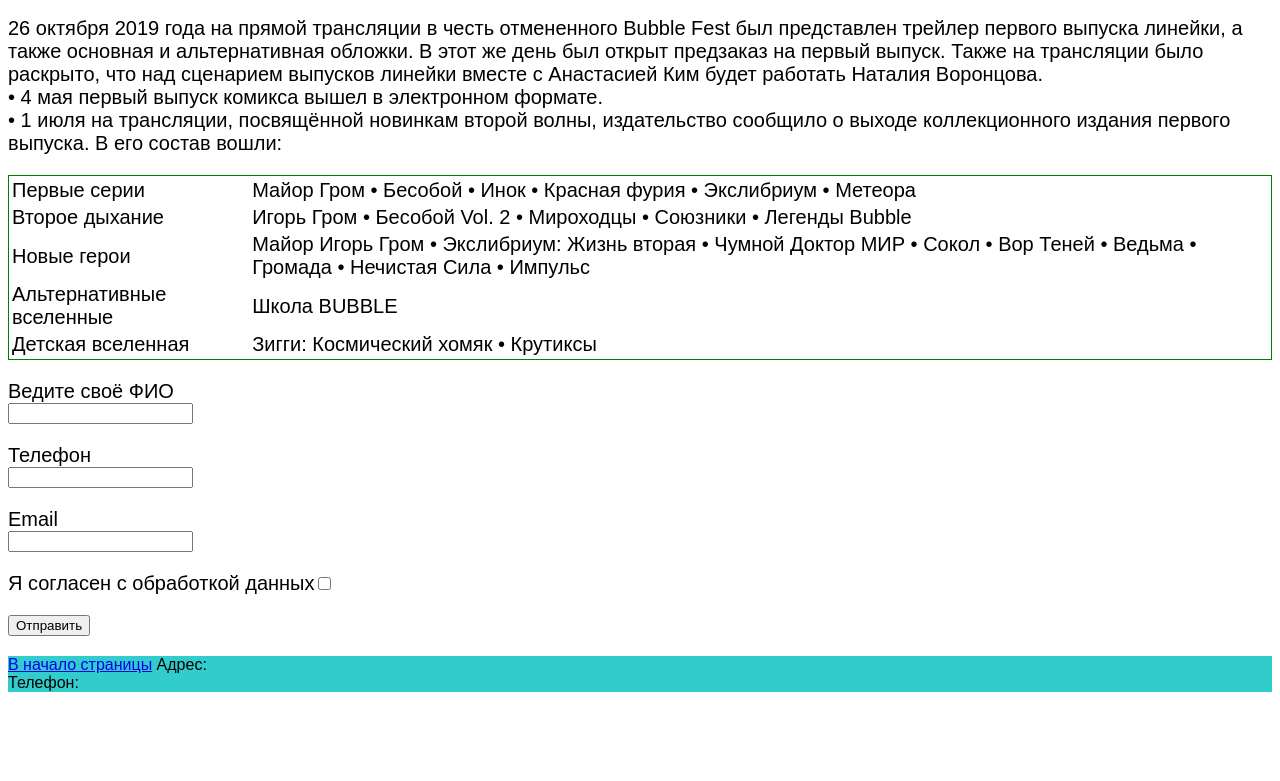
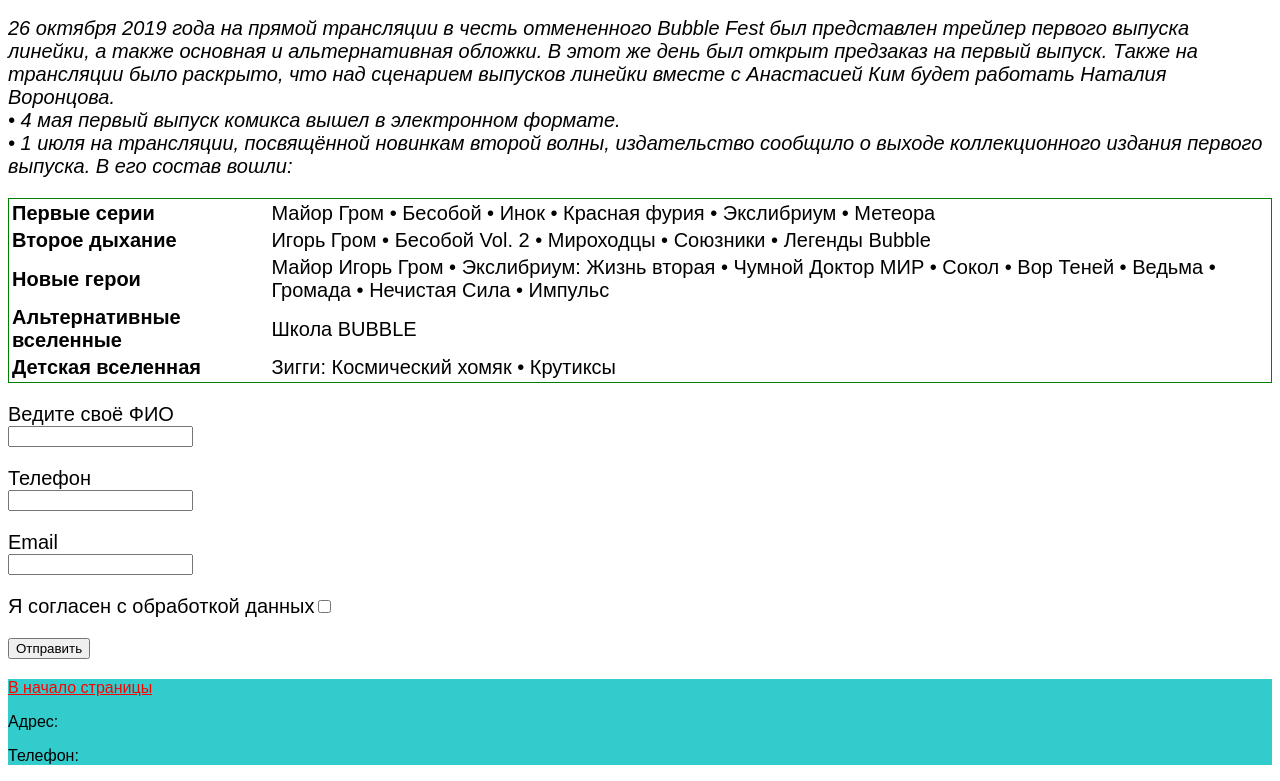
Before and after one commit to Kitiars/test2, a plain HTML site: page index.html in a window 1280 px wide. Shown: the part 807-1588 px from the top of the page. Before the commit the page ends 1507 px from the top, so only its background shows below. Drawn offline with Linux system fonts and the light colour scheme.

Commit message:
Update index.html

```diff
--- a/index.html
+++ b/index.html
@@ -2,42 +2,45 @@
     <title>Чумной Доктор (комикс)</title>
      <body style="font-family:sans-serif;">
     <header style="background:#33CCCC"><img src="https://avatars.mds.yandex.net/i?id=cce084e9bb960ec3533c43505d4220edd678e562-9246694-images-thumbs&n=13" width="50px" height="50px" id="start"/>Комиксы "Buble"</header>
-
-    <h1 style="text-aling:center;font-size:50px">"Чумной доктор"</h1>
+    <main>
+    <h1 style="text-aling:center;font-size:50px;color:orange;">"Чумной доктор"</h1>
     <h2 style="font-size:40px">Давайте я вам раскажу про них</h2>
-    <p style="font-size:20px">Серия была анонсирована 3 октября 2019 года на Comic Con Russia. Было раскрыто, что за сценарий будет отвечать Анастасия Ким, за рисунок — Наталья Заидова. Были показаны концепт-арты костюма нового Чумного доктора, а также персонажей Олега Волкова и Сергея Разумовского.</p>
+    <p style="font-size:20px"><i>Серия была анонсирована 3 октября 2019 года на Comic Con Russia. Было раскрыто, что за сценарий будет отвечать Анастасия Ким, за рисунок — Наталья Заидова.<br> Были показаны концепт-арты костюма нового Чумного доктора, а также персонажей Олега Волкова и Сергея Разумовского.</i></p>
     <img src="https://i.pinimg.com/736x/c1/36/bb/c136bb117732156a026b6a5d5be29e23.jpg" width="600px" height="450px"/>
-    <p style="font-size:20px">26 октября 2019 года на прямой трансляции в честь отмененного Bubble Fest был представлен трейлер первого выпуска линейки, а также основная и альтернативная обложки. В этот же день был открыт предзаказ на первый выпуск. Также на трансляции было раскрыто, что над сценарием выпусков линейки вместе с Анастасией Ким будет работать Наталия Воронцова.<br/>• 4 мая первый выпуск комикса вышел в электронном формате.<br/>• 1 июля на трансляции, посвящённой новинкам второй волны, издательство сообщило о выходе коллекционного издания первого выпуска. В его состав вошли:</p>
+    <p style="font-size:20px"><i>26 октября 2019 года на прямой трансляции в честь отмененного Bubble Fest был представлен трейлер первого выпуска линейки, а также основная и альтернативная обложки. В этот же день был открыт предзаказ на первый выпуск. Также на трансляции было раскрыто, что над сценарием выпусков линейки вместе с Анастасией Ким будет работать Наталия Воронцова.<br/>• 4 мая первый выпуск комикса вышел в электронном формате.<br/>• 1 июля на трансляции, посвящённой новинкам второй волны, издательство сообщило о выходе коллекционного издания первого выпуска. В его состав вошли:</i></p>
     <table style="font-size:20px;border:1px solid green">
     <tr>
-        <td>Первые серии</td>
+        <td><b>Первые серии</b></td>
         <td>Майор Гром • Бесобой • Инок • Красная фурия • Экслибриум • Метеора</td>
     </tr>
     <tr>
-        <td>Второе дыхание</td>
+        <td><b>Второе дыхание</b></td>
     <td>Игорь Гром • Бесобой Vol. 2 • Мироходцы • Союзники • Легенды Bubble</td>
     </tr>
     <tr>
-        <td>Новые герои</td>
+        <td><b>Новые герои</b></td>
     <td>Майор Игорь Гром • Экслибриум: Жизнь вторая • Чумной Доктор
 МИР • Сокол • Вор Теней • Ведьма • Громада • Нечистая Сила • Импульс</td></tr>
     <tr>
-        <td>Альтернативные вселенные</td>
+        <td><b>Альтернативные вселенные</b></td>
         <td>Школа BUBBLE</td></tr>
     <tr>
-        <td>Детская вселенная</td>
+        <td><b>Детская вселенная</b></td>
      <td>Зигги: Космический хомяк • Крутиксы</td>
      </tr>
     </table>
     <form style="font-size:20px">
-        <p><label>Ведите своё ФИО<br/><input type="text">
-        <p><label>Телефон<br/><input type="tel">
-        <p><label>Email<br/><input type="email">
-        <p><label>Я согласен с обработкой данных<input type="checkbox">
-        <p><label><input type="submit" value="Отправить">
+        <p><label>Ведите своё ФИО<br/><input type="text"></label></p>
+        <p><label>Телефон<br/><input type="tel"></label></p>
+        <p><label>Email<br/><input type="email"></label></p>
+        <p><label>Я согласен с обработкой данных<input type="checkbox"></label></p>
+        <p><label><input type="submit" value="Отправить"></label></p>
     </form>
     </main>
     <footer style="background:#33CCCC">
-    <a href="#start">В начало страницы</a> Адрес:<br/>Телефон:</footer>
+    <a href="#start" style="color:red;">В начало страницы</a>
+    <p>Адрес:</p>
+    <p>Телефон:</p>
+    </footer>
     </body>
 </html>
```
